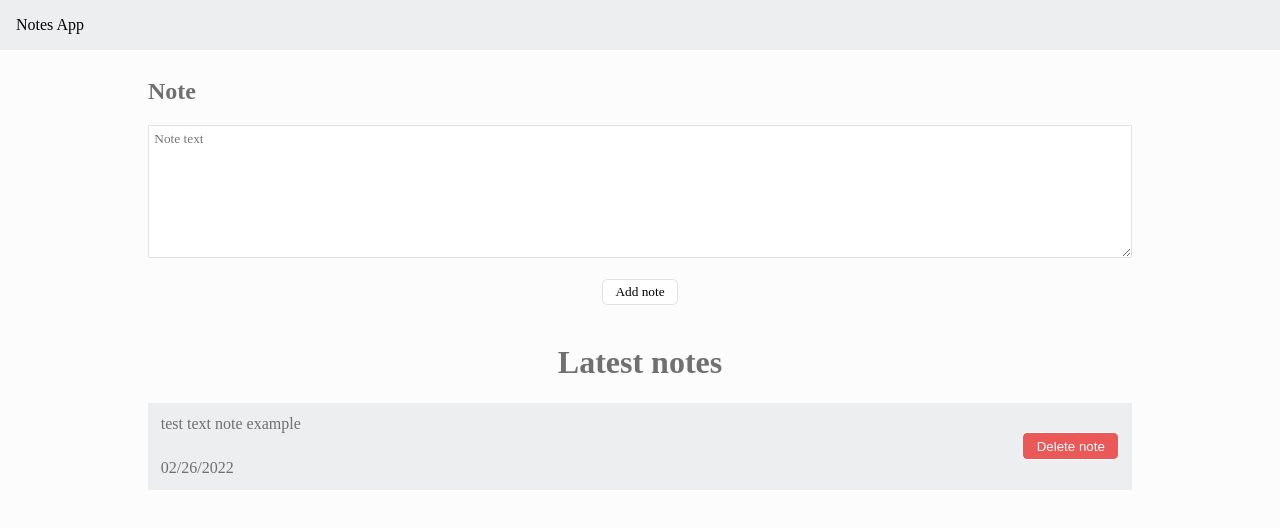
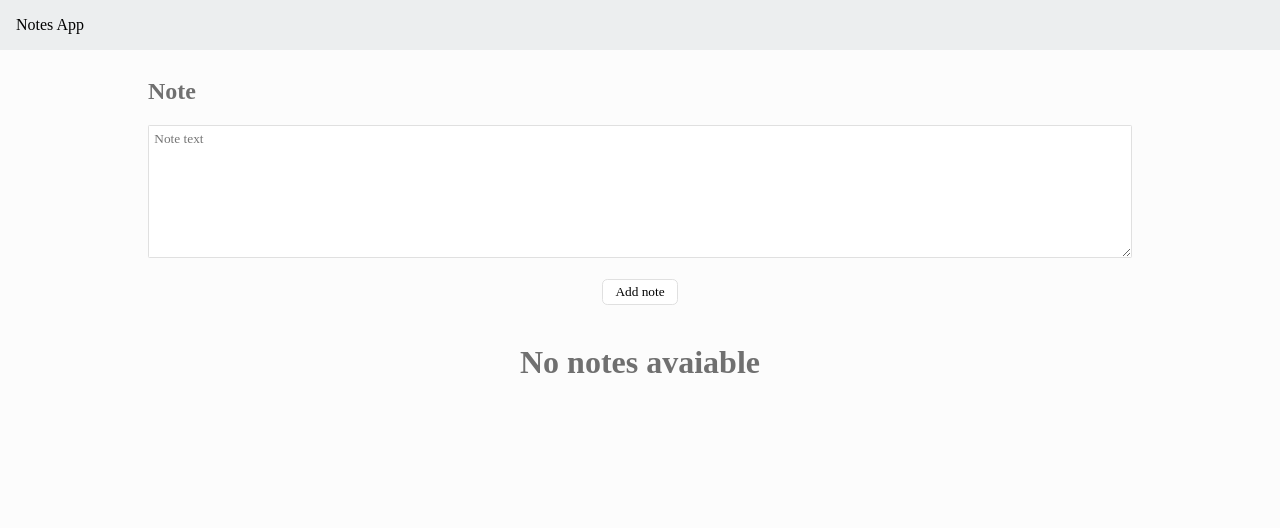
Before and after one commit to itspatys/note-list, a React (Create React App) app: page / in a window 1280 px wide. Shown: the top 528 px of the page. Built offline with nearby package versions, Linux system fonts and the light colour scheme; a web font is replaced by a local one.

Commit message:
Added basic notes handling.

```diff
--- a/src/App.js
+++ b/src/App.js
@@ -1,4 +1,6 @@
 import { Routes, Route } from "react-router-dom";
+
+import { NotesProvider } from "./context/NotesContext";
 
 import Header from "./components/Header/Header"
 import Wrapper from "./components/Wrapper/Wrapper"
@@ -10,6 +12,7 @@ const App = () => {
 		<div className="App">
 			<Header />
 			<Wrapper>
+				<NotesProvider>
 					<Routes>
 						<Route path="/" element={
 							<>
@@ -18,6 +21,7 @@ const App = () => {
 							</>
 						}></Route>
 					</Routes>
+				</NotesProvider>
 			</Wrapper>
 		</div>
 	);
--- a/src/components/Note/Note.js
+++ b/src/components/Note/Note.js
@@ -1,8 +1,9 @@
 import "./Note.scss"
 
-import WarningButton from "../utils/WarningButton/WarningButton"
+import DeleteButton from "../utils/DeleteButton/DeleteButton"
 
 const Note = ({ date, text, isHome }) => {
+
     return (
         <div className="Note">
             <div className="Note__grid-element--text">
@@ -10,7 +11,10 @@ const Note = ({ date, text, isHome }) => {
             </div>
             <div className="Note__grid-element--button">
                 <div className="Note__button-wrapper">
-                    <WarningButton text="Delete note" />
+                    <DeleteButton
+                        text="Delete note"
+                        date={date}
+                    />
                 </div>
                 </div>
             <div className="Note__grid-element--date">
--- a/src/components/NoteForm/NoteForm.js
+++ b/src/components/NoteForm/NoteForm.js
@@ -1,6 +1,23 @@
+import { useContext, useState } from "react"
+import { NotesContext } from "../../context/NotesContext"
+
 import "./NoteForm.scss"
 
 const NoteForm = () => {
+
+    const { setNotes } = useContext(NotesContext)
+    const [text, setText] = useState("")
+
+    const handleNoteAdd = (e) => {
+        e.preventDefault()
+        setNotes((oldNotes) => ([...oldNotes, {text: text, date: new Date()}]))
+        setText("")
+    }
+
+    const handleTextChange = (e) => {
+        setText(e.target.value)
+    }
+
     return (
         <div className="NoteForm">
             <h2
@@ -13,10 +30,14 @@ const NoteForm = () => {
                     <textarea
                         placeholder="Note text"
                         className="NoteForm__textarea"
+                        onChange={handleTextChange}
+                        value={text}
                     ></textarea>
                 </div>
                 <div className="NoteForm__button-wrapper">
-                    <button>Add note</button>
+                    <button
+                        onClick={handleNoteAdd}
+                    >Add note</button>
                 </div>
             </form>
         </div>
--- a/src/components/Notes/Notes.js
+++ b/src/components/Notes/Notes.js
@@ -1,18 +1,30 @@
+import { useContext } from "react"
+import { NotesContext } from "../../context/NotesContext"
+
 import Note from "./../Note/Note"
 
 import "./Notes.scss"
 
 const Notes = () => {
+    const { notes } = useContext(NotesContext)
+
     return (
         <div className="Notes">
             <div className="Notes__header-wrapper">
-                <h1>Latest notes</h1>
+                <h1>{notes.length ? "Latest notes" : "No notes avaiable"}</h1>
             </div>
             <div className="Notes__notes">
-                <Note
-                    text={"test text note example"}
-                    date={new Date()}
-                />
+                {
+                    notes.map((note) => {
+                        return (
+                            <Note
+                                text={note.text}
+                                date={note.date}
+                                key={note.date.getTime()}
+                            />
+                        )
+                    })
+                }
             </div>
         </div>
     )
--- /dev/null
+++ b/src/components/utils/DeleteButton/DeleteButton.js
@@ -0,0 +1,26 @@
+import { useContext } from "react"
+import { NotesContext } from "../../../context/NotesContext"
+
+import "./DeleteButton.scss"
+
+const WarningButton = ({ text, date }) => {
+    const { setNotes } = useContext(NotesContext)
+
+    const handleDelete = () => {
+        setNotes((oldNotes) => {
+            return oldNotes.filter((note) => {
+                return note.date.getTime() !== date.getTime()
+            })
+        })
+    }
+
+    return (
+        <button className="DeleteButton"
+            onClick={handleDelete}
+        >
+            {text}
+        </button>
+    )
+}
+
+export default WarningButton
--- a/src/components/utils/WarningButton/WarningButton.scss
+++ b/src/components/utils/DeleteButton/DeleteButton.scss
@@ -1,4 +1,4 @@
-.WarningButton {
+.DeleteButton {
     background-color: var(--warning);
     color: var(--background-light);
     padding: .4em 1em;
--- a/src/components/utils/WarningButton/WarningButton.js
+++ /dev/null
@@ -1,11 +0,0 @@
-import "./WarningButton.scss"
-
-const WarningButton = ({ text }) => {
-    return (
-        <button className="WarningButton">
-            {text}
-        </button>
-    )
-}
-
-export default WarningButton
--- /dev/null
+++ b/src/context/NotesContext.js
@@ -0,0 +1,16 @@
+import { createContext, useState } from "react"
+
+const NotesContext = createContext()
+
+const NotesProvider = ({ children }) => {
+
+    const [notes, setNotes] = useState([])
+
+    return (
+        <NotesContext.Provider value={{notes, setNotes}}>
+            {children}
+        </NotesContext.Provider>
+    )
+}
+
+export { NotesContext, NotesProvider }
```
Lines whose indentation alone changed are shown as unchanged.
